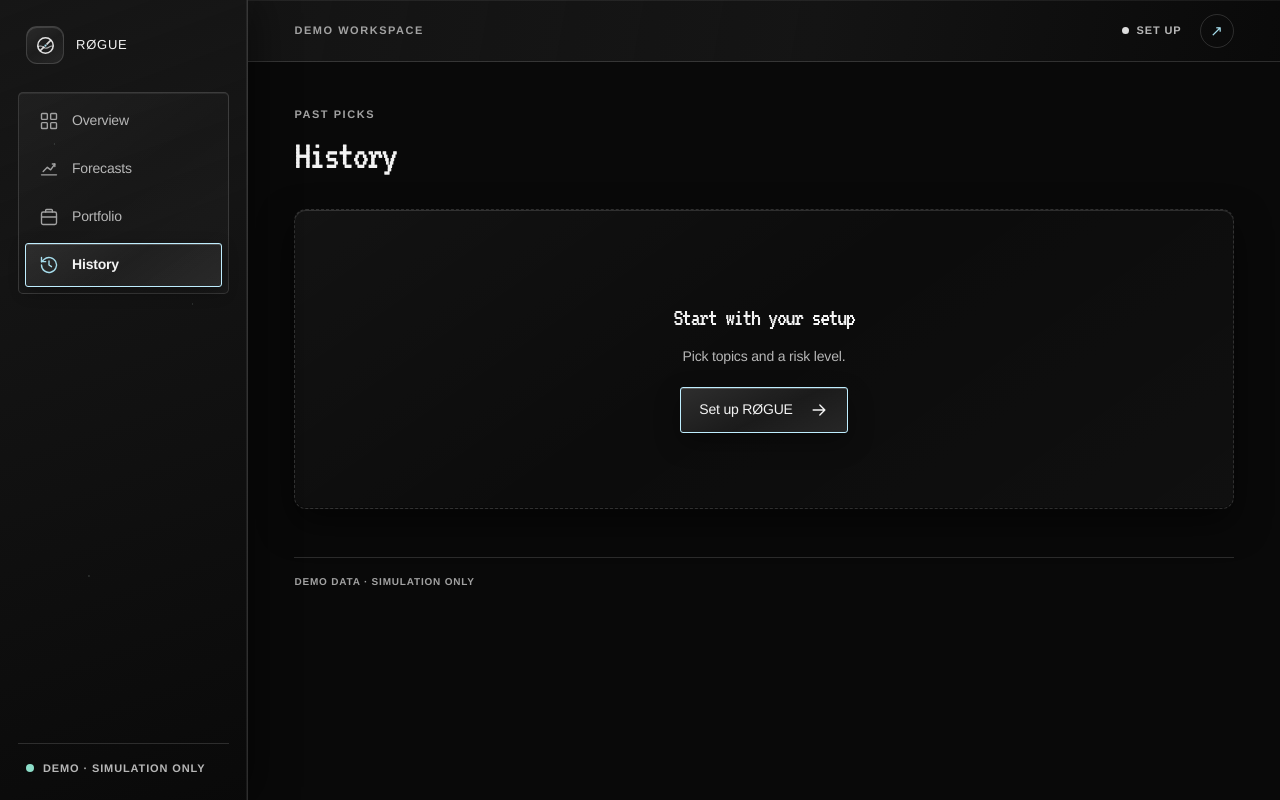
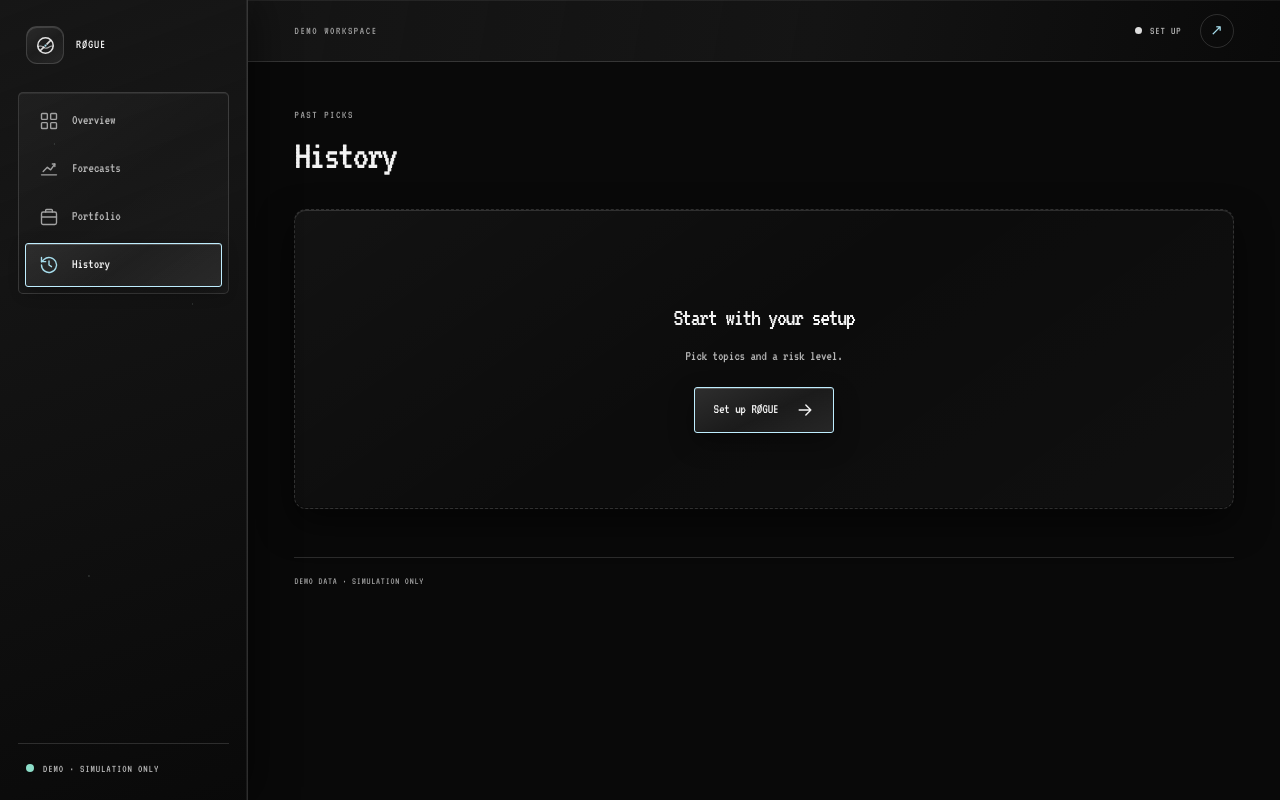
Before and after one commit to anshbalusa-ui/automated-risk-level-betting, a Next.js app: page /history in a window 1280 px wide. Built offline with nearby package versions, Linux system fonts and the light colour scheme.

Commit message:
fix: apply reference font uniformly

```diff
--- a/src/app/globals.css
+++ b/src/app/globals.css
@@ -13,9 +13,9 @@
   --positive:#8cddc8;
   --warning:#d6dfe0;
   --negative:#bdbfc5;
-  --font-body:"Avenir Next","Helvetica Neue",Arial,sans-serif;
-  --font-display:var(--font-rogue-body),"VT323",monospace;
-  --font-mono:ui-monospace,SFMono-Regular,Menlo,monospace;
+  --font-body:var(--font-rogue-body),"VT323",sans-serif;
+  --font-display:var(--font-rogue-body),"VT323",sans-serif;
+  --font-mono:var(--font-rogue-body),"VT323",sans-serif;
   --glass-surface:linear-gradient(145deg,#ffffff0b,#ffffff04 48%,#ffffff08);
   --glass-elevated:linear-gradient(145deg,#ffffff16,#ffffff08 50%,#ffffff0c);
   --glass-border:#d9e8e829;
@@ -28,7 +28,7 @@
   --color-background:var(--paper);
   --color-foreground:var(--ink);
   --font-sans:var(--font-body);
-  --font-mono:ui-monospace,SFMono-Regular,Menlo,monospace;
+  --font-mono:var(--font-body);
 }
 * { box-sizing:border-box; }
 html { min-height:100%; background:var(--paper); scroll-behavior:smooth; }
@@ -2150,9 +2150,9 @@ html {
 }
 
 
-/* Keep the bitmap face as a restrained headline and brand accent, not a game-like body font. */
+/* The selected reference typeface is intentionally used uniformly across the product. */
 :root {
-  --font-display:var(--font-rogue-body),"VT323",monospace;
+  --font-display:var(--font-rogue-body),"VT323",sans-serif;
 }
 
 .hero-copy h1,
@@ -4037,19 +4037,12 @@ html {
   color:var(--quiet);
 }
 
-/* Keep the bitmap treatment in the headline layer; workspace copy stays neutral and readable. */
+/* Use the exact reference typeface for every product text surface. */
 .site-content,
 .site-content * {
   font-family:var(--font-body) !important;
 }
 
-.site-content h1,
-.site-content h2,
-.site-content h3,
-.site-content .brand {
-  font-family:var(--font-display) !important;
-}
-
 html {
   font-synthesis:none;
 }
```
Also changed, not shown: 1 other file (tests, documents, lock files or other folders).
